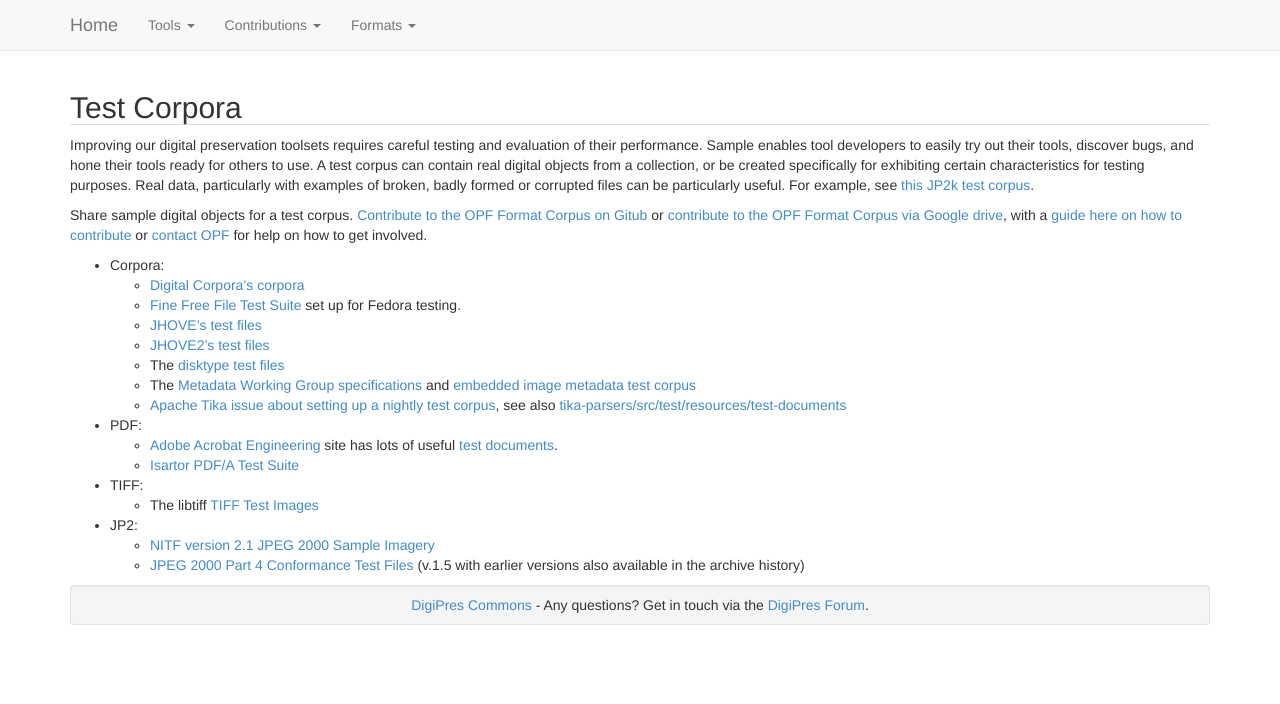
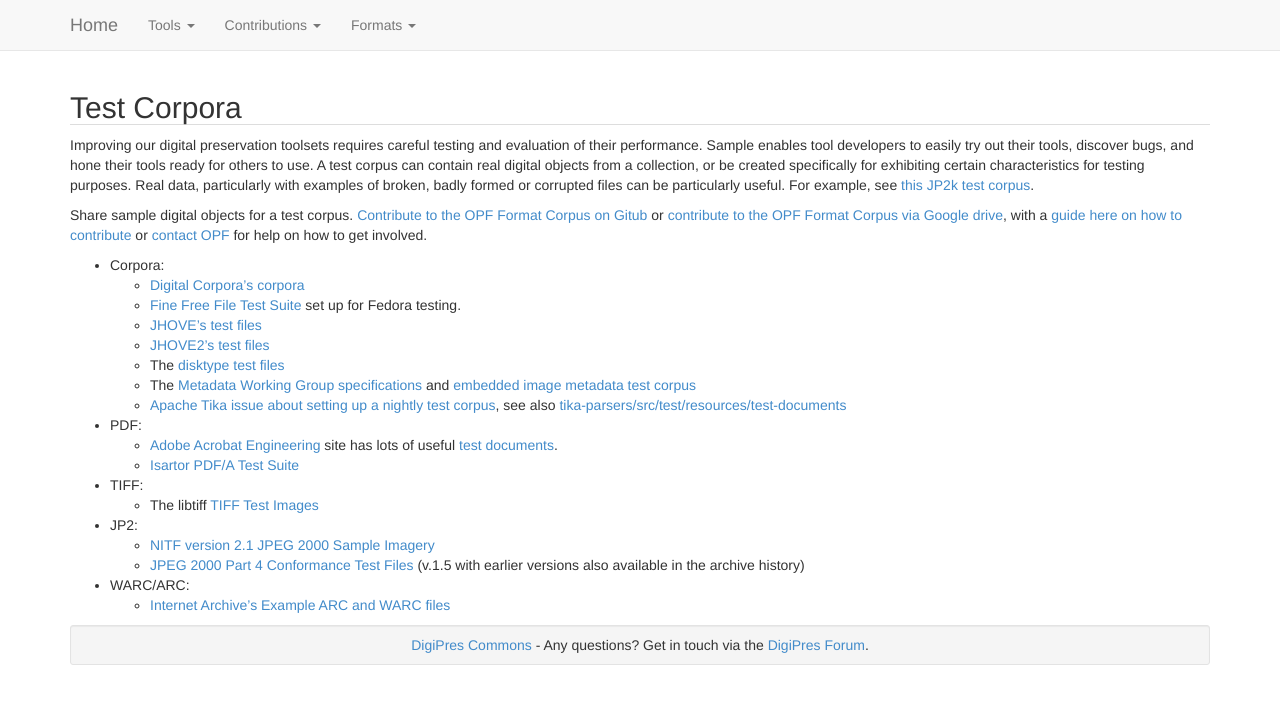
Before and after one commit to digipres/awesome-digital-preservation, a Jekyll site: the page built from test-corpora/index.md, in a window 1280 px wide. Shown: the top 704 px of the page. Built offline with Jekyll 4.4.1, drawn with Linux system fonts in a browser that asks for light colours.

Commit message:
Update index.md

```diff
--- a/test-corpora/index.md
+++ b/test-corpora/index.md
@@ -22,3 +22,5 @@
 * JP2:
     * [NITF version 2.1 JPEG 2000 Sample Imagery](http://www.gwg.nga.mil/ntb/baseline/software/testfile/Jpeg2000/index.htm)
     * [JPEG 2000 Part 4 Conformance Test Files](http://web.archive.org/web/20080510121012/http://www.crc.ricoh.com/~gormish/jpeg2000conformance/) (v.1.5 with earlier versions also available in the archive history)
+* WARC/ARC:
+    * [Internet Archive's Example ARC and WARC files](https://archive.org/details/ExampleArcAndWarcFiles)
```
